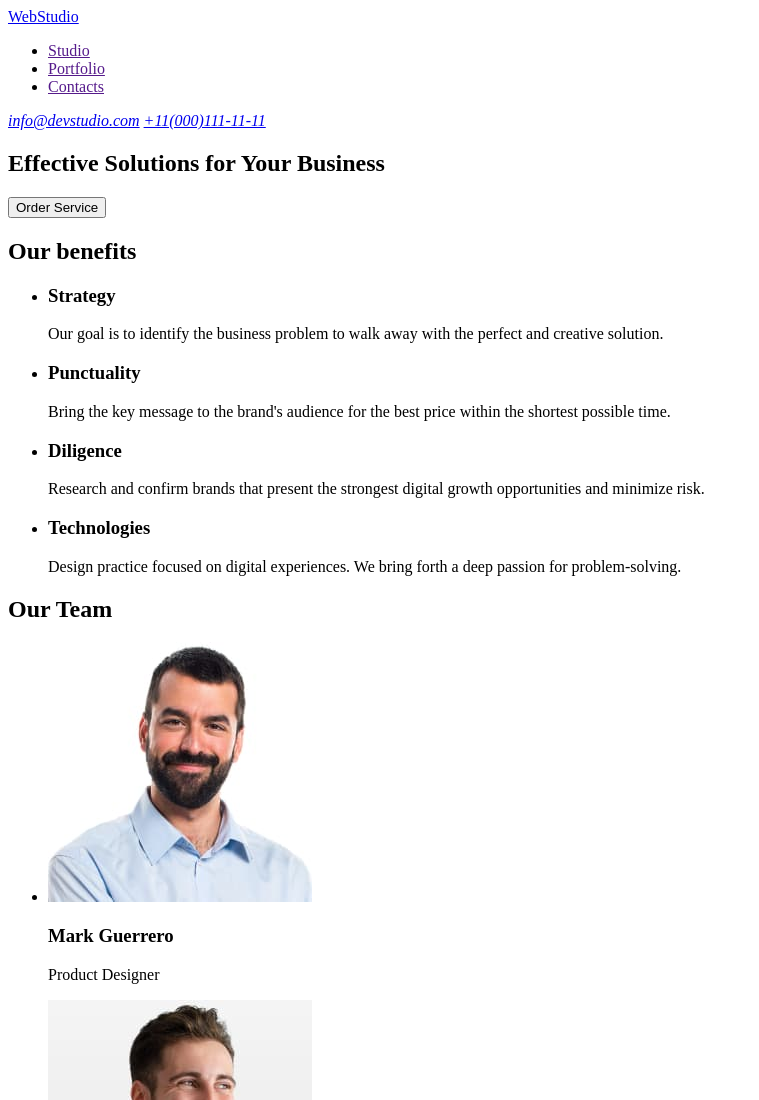
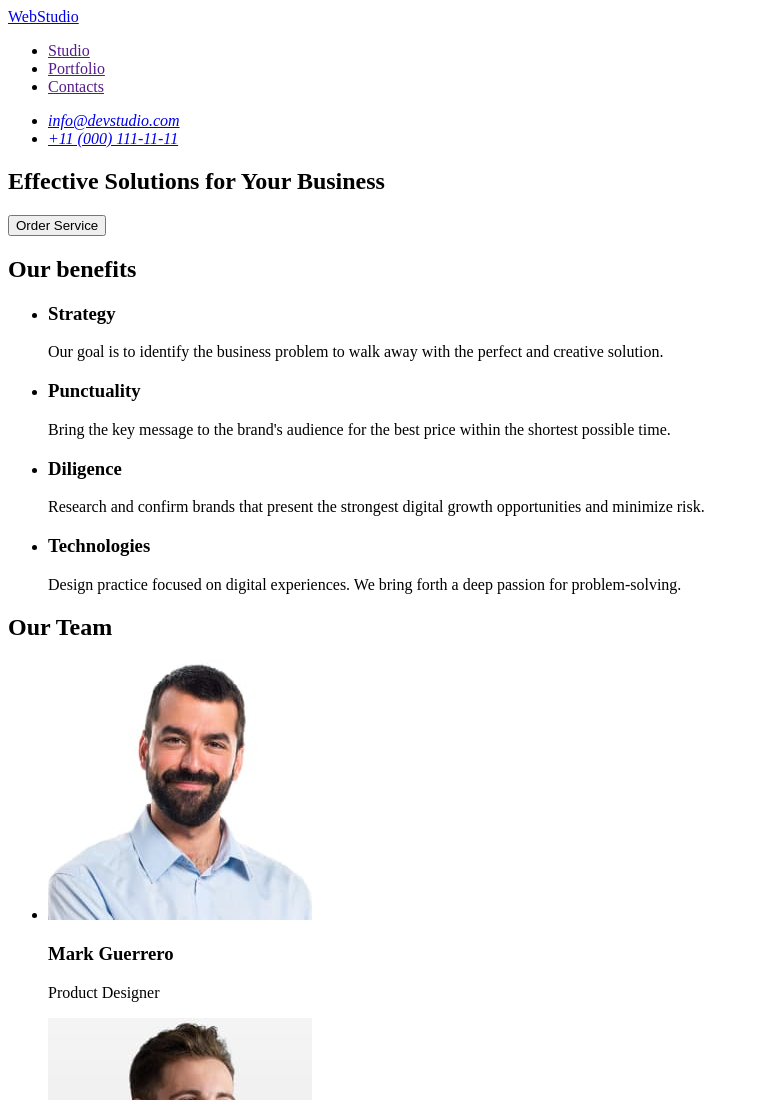
Before and after one commit to ChaikaMe/goit-markup-hw-01, a plain HTML site: page index.html in a window 1280 px wide. Shown: the top 1100 px of the page, without its empty margins (0-759 px from the left). Drawn offline with Linux system fonts and the light colour scheme.

Commit message:
Update index.html

```diff
--- a/index.html
+++ b/index.html
@@ -8,7 +8,7 @@
 <body>
     <header>
         <nav>
-            <a href="index.html">WebStudio</a>
+            <a href="./index.html">WebStudio</a>
             <ul>
                 <li>
                     <a href="">Studio</a>
@@ -21,10 +21,15 @@
                 </li>
             </ul>
         </nav>
-
         <address>
-            <a href="mailto:info@devstudio.com">info@devstudio.com</a>
-            <a href="tel:+110001111111">+11(000)111-11-11</a>
+            <ul>
+                <li>
+                <a href="mailto:info@devstudio.com">info@devstudio.com</a>
+                </li>
+                <li>
+                <a href="tel:+110001111111">+11 (000) 111-11-11</a>
+                </li>
+            </ul>
         </address>
 
     </header>
```
